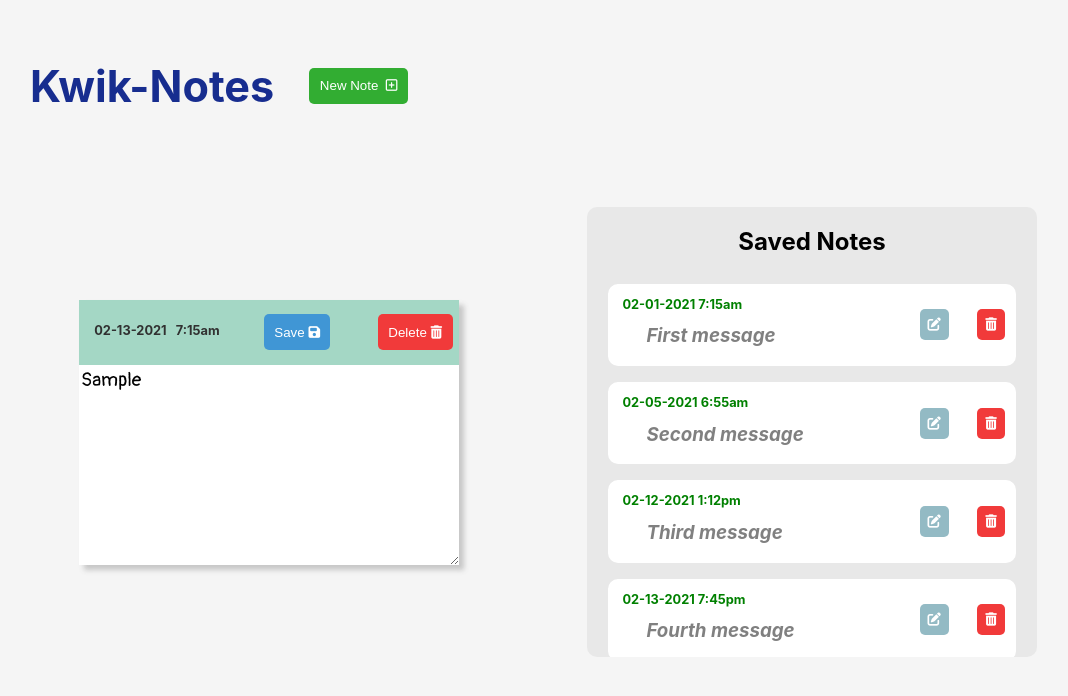
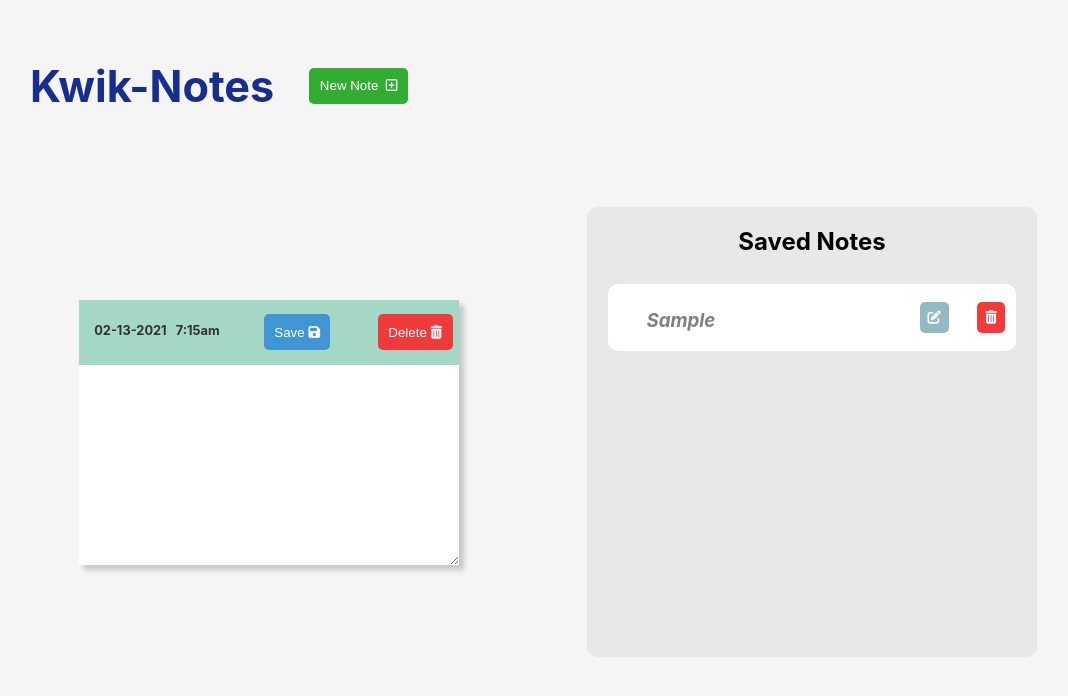
Before and after one commit to JulianEhiem/kwik-notes, a React (Create React App) app: page / in a window 1280 px wide. Both pictures are taken after typing "Sample" into the empty fields and a click on the button "Save". Shown: the top 696 px of the page, without its empty margins (114-1182 px from the left). Built offline with nearby package versions, Linux system fonts and the light colour scheme.

Commit message:
added character limit on saved notes

```diff
--- a/src/components/App/App.js
+++ b/src/components/App/App.js
@@ -3,22 +3,36 @@ import AppTitle from "../Header/AppTitle";
 import NewNotes from "../Notes/New-Notes/NewNotes";
 import SavedNotes from "../Notes/Saved-Notes/SavedNotes";
 import { useState } from "react";
+import { produce } from "immer";
 
 function App() {
-  const initialData = [
-    { time: "02-01-2021  7:15am", message: "First message" },
-    { time: "02-05-2021  6:55am", message: "Second message" },
-    { time: "02-12-2021  1:12pm", message: "Third message" },
-    { time: "02-13-2021  7:45pm", message: "Fourth message" },
-    { time: "02-13-2021  11:19am", message: "Fifth message" },
-    { time: "02-19-2021  2:23pm", message: "Sixth message" }]
-// const initialData = [];
+  // const initialData = [
+  //   { time: "02-01-2021  7:15am", message: "First message" },
+  //   { time: "02-05-2021  6:55am", message: "Second message" },
+  //   { time: "02-12-2021  1:12pm", message: "Third message" },
+  //   { time: "02-13-2021  7:45pm", message: "Fourth message" },
+  //   { time: "02-13-2021  11:19am", message: "Fifth message" },
+  //   { time: "02-19-2021  2:23pm", message: "Sixth message" }]
+const initialData = [];
   const [data, setData] = useState(initialData);
+
+  const handleClick = () => {
+    const message = document.querySelector("#noteText").value.trim();
+    if (message) {
+      const nextState = produce(data, (draftState) => {
+        draftState.push({ message });
+      });
+      document.querySelector("#noteText").value = "";
+
+      setData(nextState);
+      console.log(nextState)
+    }
+  };
 
   return (
     <div className="appContainer">
       <AppTitle />
-      <NewNotes />
+      <NewNotes onsave1 = {handleClick}/>
       <SavedNotes data = {data}/>
     </div>
   );
--- a/src/components/Buttons/SaveButton.js
+++ b/src/components/Buttons/SaveButton.js
@@ -1,9 +1,11 @@
 import "./saveBtn.css";
 
-export default function SaveButton() {
+export default function SaveButton(props) {
+let onsave6 = props.onsave5
+
   return (
     <div className="saveBtnContainer">
-      <button className="saveBtn">
+      <button className="saveBtn" onClick={onsave6}>
         Save <i className="fas fa-save"></i>
       </button>
     </div>
--- a/src/components/Notes/New-Notes/New-Note-Head/NewNoteHead.js
+++ b/src/components/Notes/New-Notes/New-Note-Head/NewNoteHead.js
@@ -2,11 +2,12 @@ import "./newNoteHead.css";
 import SaveButton from "../../../Buttons/SaveButton";
 import DeleteButton from "../../../Buttons/DeleteButton";
 
-export default function NewNoteHead() {
+export default function NewNoteHead(props) {
+  let onsave4 = props.onsave3;
   return (
     <div className="newNotesHeadContainer">
       <h3 className="time-box">02-13-2021 &nbsp; 7:15am</h3>
-      <SaveButton />
+      <SaveButton onsave5 = {onsave4}/>
       <DeleteButton />
     </div>
   );
--- a/src/components/Notes/New-Notes/NewNotes.js
+++ b/src/components/Notes/New-Notes/NewNotes.js
@@ -4,10 +4,11 @@ import NewNoteBody from "./New-Note-Body/NewNoteBody";
 // import SavedNotes from "../Saved-Notes/SavedNotes";
 
 
-export default function NewNotes() {
+export default function NewNotes(props) {
+  let onsave2 = props.onsave1
   return (
       <div className="newNotesContainer">
-        <NewNoteHead />
+        <NewNoteHead onsave3 = {onsave2}/>
         <NewNoteBody />
      </div>
   );
--- a/src/components/Notes/Saved-Notes/SavedNotes.js
+++ b/src/components/Notes/Saved-Notes/SavedNotes.js
@@ -18,7 +18,7 @@ export default function SavedNotes(props) {
             <div className="peekMessage">
               <h3 className="timeBoxSaved">{note.time}</h3>
               <h3 className="savedComments">
-                <i>{note.message}</i>
+                <i>{(note.message.length >= 15)?(note.message.substr(0, 15) + "..."):note.message}</i>
               </h3>
             </div>
             <TinyEdit />
```
